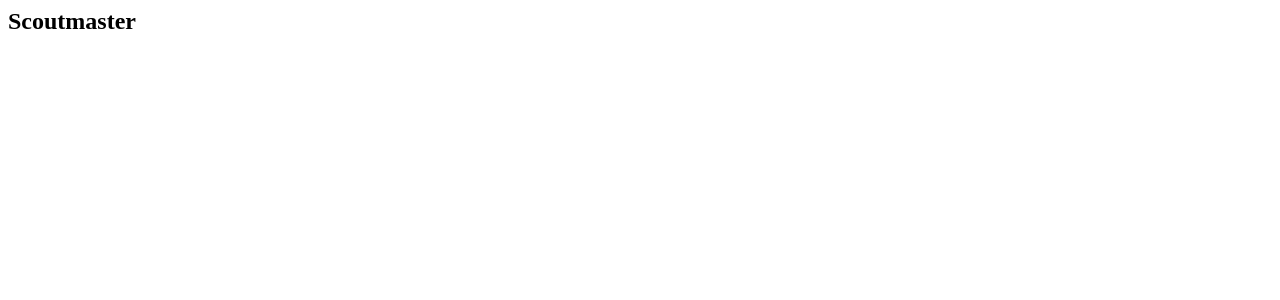
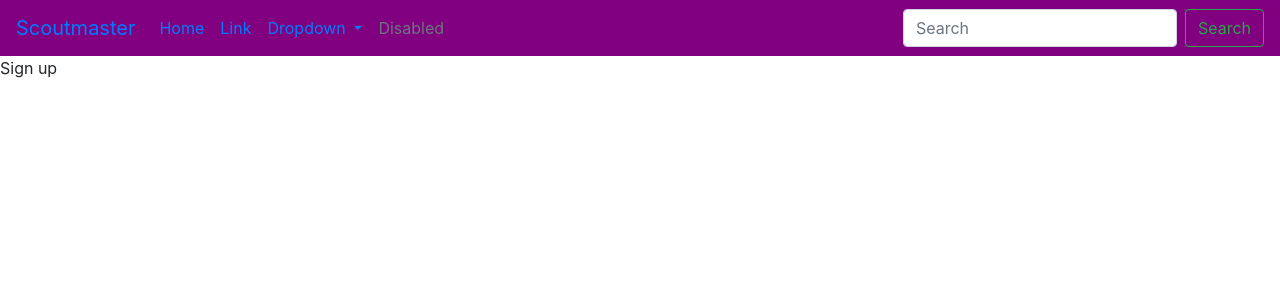
Before and after one commit to ambrosehundal/proscout, a Django app: page /homepage in a window 1280 px wide. Before the commit the part shown is almost empty. Shown: the top 300 px of the page. Run offline with Django 3.2, Linux system fonts and the light colour scheme; some libraries are stand-ins or nearby versions.

Commit message:
navbar and sign up form added

```diff
--- a/proscout/scout/templates/index.html
+++ b/proscout/scout/templates/index.html
@@ -1,5 +1,55 @@
 <html>
 
+        <link rel="stylesheet" href="https://stackpath.bootstrapcdn.com/bootstrap/4.3.1/css/bootstrap.min.css" integrity="sha384-ggOyR0iXCbMQv3Xipma34MD+dH/1fQ784/j6cY/iJTQUOhcWr7x9JvoRxT2MZw1T" crossorigin="anonymous">
 
-<h2>Scoutmaster</h2>
+        <!-- NAVBAR -->
+        <nav class="navbar navbar-expand-lg" style="background-color: purple" >
+                <a class="navbar-brand" href="#">Scoutmaster</a>
+                <button class="navbar-toggler" type="button" data-toggle="collapse" data-target="#navbarSupportedContent" aria-controls="navbarSupportedContent" aria-expanded="false" aria-label="Toggle navigation">
+                  <span class="navbar-toggler-icon"></span>
+                </button>
+
+                <div class="collapse navbar-collapse" id="navbarSupportedContent">
+                  <ul class="navbar-nav mr-auto">
+                    <li class="nav-item active">
+                      <a class="nav-link" href="#">Home <span class="sr-only">(current)</span></a>
+                    </li>
+                    <li class="nav-item">
+                      <a class="nav-link" href="#">Link</a>
+                    </li>
+                    <li class="nav-item dropdown">
+                      <a class="nav-link dropdown-toggle" href="#" id="navbarDropdown" role="button" data-toggle="dropdown" aria-haspopup="true" aria-expanded="false">
+                        Dropdown
+                      </a>
+                      <div class="dropdown-menu" aria-labelledby="navbarDropdown">
+                        <a class="dropdown-item" href="#">Action</a>
+                        <a class="dropdown-item" href="#">Another action</a>
+                        <div class="dropdown-divider"></div>
+                        <a class="dropdown-item" href="#">Something else here</a>
+                      </div>
+                    </li>
+                    <li class="nav-item">
+                      <a class="nav-link disabled" href="#">Disabled</a>
+                    </li>
+                  </ul>
+                  <form class="form-inline my-2 my-lg-0">
+                    <input class="form-control mr-sm-2" type="search" placeholder="Search" aria-label="Search">
+                    <button class="btn btn-outline-success my-2 my-sm-0" type="submit">Search</button>
+                  </form>
+                </div>
+              </nav>
+
+            <!-- NAVBAR ends here -->
+
+
+            <body>
+
+                <form>
+                    <label>
+                        Sign up
+                    </label>
+                </form>
+
+            </body>
+
 </html>
```
Also changed, not shown: proscout/scout/templates/homepage.html (+41 -1 lines).
